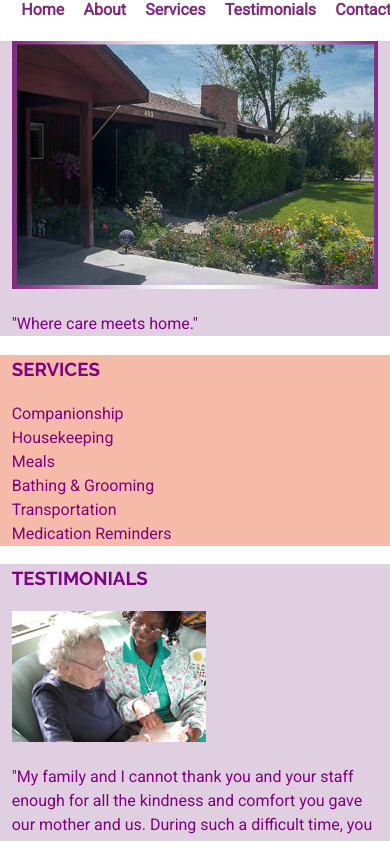
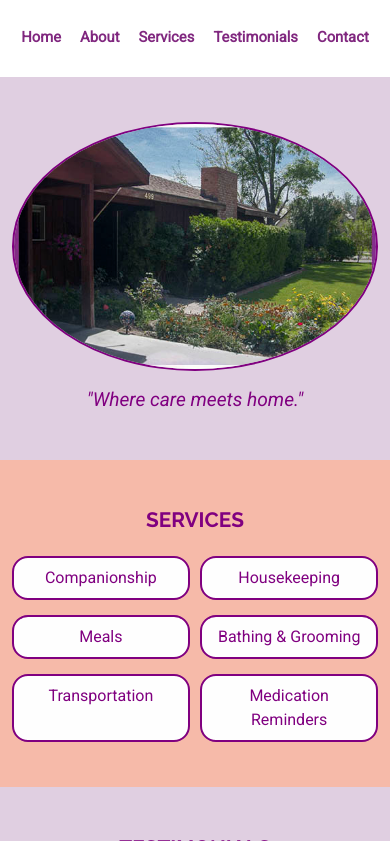
Before and after one commit to terrancecorley/heartandhand, a plain HTML site: page index.html in a window 390 px wide. Shown: the part 144-985 px from the top of the page. Drawn offline with nearby package versions, Linux system fonts and the light colour scheme.

Commit message:
styled services section for mobile displays.

```diff
--- a/css/main.css
+++ b/css/main.css
@@ -33,7 +33,9 @@ body {
 
 h3 {
 	font-family: 'Raleway', sans-serif;
+	font-size: 1.3rem;
 	text-transform: uppercase;
+	margin-top: 0;
 }
 
 img {
@@ -56,6 +58,10 @@ a {
 	padding: 0 3%;
 }
 
+.homepage > section {
+	padding: 2.8em 3%;
+}
+
 
 
 /***********************************
@@ -63,10 +69,15 @@ MAIN HEADER
 ***********************************/
 
 .main-header {
-	font-size: 1rem;
+	font-size: 0.925rem;
 	font-weight: bold;
 	text-align: center;
+	margin-bottom: 0.8em;
 	padding: 1.2em 3%;
+}
+
+.logo {
+	margin-bottom: 2em;
 }
 
 .main-header nav ul {
@@ -76,9 +87,7 @@ MAIN HEADER
 
 .main-header nav a {
 	margin: 0 0.2em;
-	padding: 0.4em;
-	border-bottom-color: #ffc794;
-	transition: color 0.1s ease-in-out;
+	padding: 0.4em 0.2em;
 }
 
 
@@ -86,6 +95,37 @@ MAIN HEADER
 HOMEPAGE
 ***********************************/
 
+.homepage h3,
+.homepage .hero {
+	text-align: center;
+}
+
+/* Hero */
+.hero img {
+	margin-bottom: 0.5em;
+}
+
+.hero p {
+	font-size: 1.2rem;
+	font-style: italic;
+	margin: 0;
+}
+
+/* Services */
+.services {
+	font-size: 1rem;
+}
+
+.services ul {
+	display: grid;
+	grid-template-columns: 1fr 1fr;
+	grid-gap: 15px 10px;
+	text-align: center;
+}
+
+.services li {
+	padding: 0.5em;
+}
 
 
 /***********************************
@@ -121,11 +161,27 @@ a:hover {
 }
 
 /* Main Header */
+.main-header nav a {
+	border-bottom-color: #ffc794;
+	transition: color 0.1s ease-in-out;
+}
+
 .main-header nav a:hover {
 	border-bottom: 2px solid #ffc794;
 }
 
 /* Hero */
+.hero img {
+	border: 2px solid;
+	border-radius: 50%;
+}
+
+/* Services */
+.services li {
+	border: 2px solid;
+	border-radius: 1em;
+	background-color: #fefefe;
+}
 
 /***********************************
 MEDIA QUERIES
```
